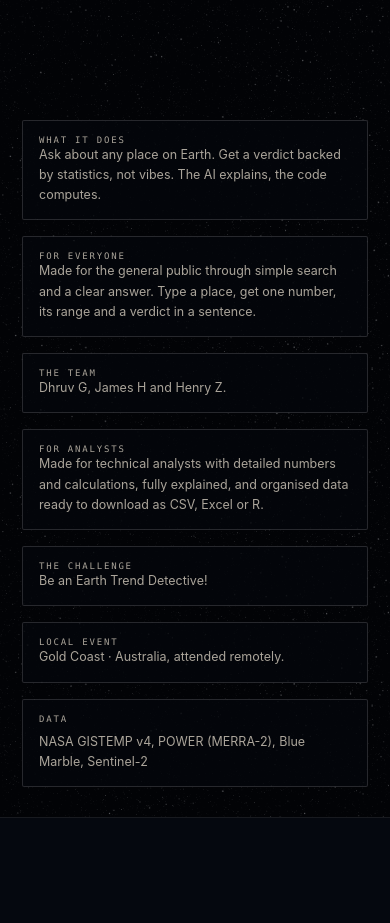
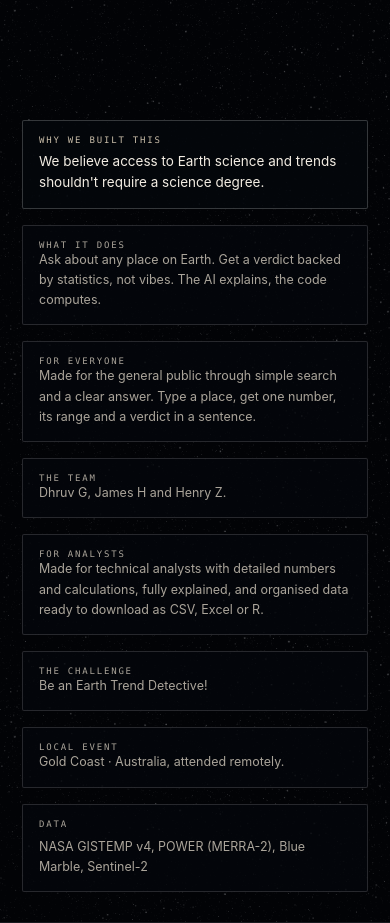
Before and after one commit to The-JamK/NASA-Hackathon-2026-Project-Earth, a website built with Vite: page index.html in a window 390 px wide. Shown: the part 600-1523 px from the top of the page. Before the commit the page ends 1418 px from the top, so only its background shows below. Built offline with nearby package versions, Linux system fonts and the light colour scheme; what globe.gl would draw is missing.

Commit message:
Say why the site exists, in a box above the Earth
The landing gains one more box and it is not another feature card: centred in the
sky over the sphere, it carries the belief the rest of the page is an argument
for, that access to Earth science and trends should not require a science
degree. It is the widest box on the page, its copy is a size larger than the
rest, and its contrast measures 17:1.

The wide layout gives it room by starting the globe 112px lower, which also
makes the sphere a little smaller and leaves the two columns of four more air
between them; above 1600px the boxes widen so they still carry a 1920 screen.
The statement takes its place third in the stacked phone layout, after the
globe, and the page still fits one screen on every desktop size measured.

Generated with Codebuff 🤖
Co-Authored-By: Codebuff <noreply@codebuff.com>

```diff
--- a/index.html
+++ b/index.html
@@ -34,6 +34,13 @@
         </div>
 
         <div class="hero-boxes">
+          <article class="hero-box hero-box--belief">
+            <p class="hero-label">Why we built this</p>
+            <p class="hero-box-text">
+              We believe access to Earth science and trends shouldn't require a science degree.
+            </p>
+          </article>
+
           <article class="hero-box hero-box--name">
             <h1 class="hero-name" id="hero-name">Gaussian Frontiers!</h1>
             <p class="hero-tagline">Signal &amp; Noise</p>
--- a/src/style.css
+++ b/src/style.css
@@ -1600,6 +1600,13 @@ html.landing body {
   z-index: 2;
 }
 
+/* On the wide layout the stage stops short of the top, so the one statement has
+   clear sky to sit in and the sphere sits a little lower and a little smaller,
+   which also leaves the two columns more air between them. */
+@media (min-width: 1201px) {
+  .hero-stage { top: 112px; }
+}
+
 .hero-scene {
   position: absolute;
   inset: 0;
@@ -1670,24 +1677,59 @@ html.landing body {
 .hero.is-ready .hero-box--challenge { animation-delay: 0.24s; }
 .hero.is-ready .hero-box--analyst { animation-delay: 0.36s; }
 .hero.is-ready .hero-box--event { animation-delay: 0.48s; }
+.hero.is-ready .hero-box--belief { animation-delay: 0.12s; }
 .hero.is-ready .hero-box--data { animation-delay: 0.6s; }
 
 @keyframes hero-box-in {
   to { opacity: 1; }
+}
+
+/* The one statement, centred in the sky above the sphere, in front of the canvas
+   so the planet's northern arc passes behind it. */
+.hero-box--belief {
+  left: 50%;
+  top: 2.4vh;
+  width: clamp(390px, 39vw, 620px);
+  padding: 12px 20px 13px;
+  transform: translateX(-50%);
+  border-color: rgba(255, 255, 255, 0.2);
+  background: rgba(4, 7, 12, 0.86);
+  text-align: center;
+}
+
+.hero-box--belief .hero-label {
+  margin-bottom: 6px;
+  color: #c9bda9;
+}
+
+.hero-box--belief .hero-box-text {
+  max-width: none;
+  margin: 0;
+  font-size: clamp(13.5px, 1vw, 15px);
+  line-height: 1.6;
+  color: var(--paper);
 }
 
 /* Eight boxes ride around the sphere in two arcs of four. The sphere passes in
    front of them, so only their inner edge is covered, and the arc follows it:
    the rows nearest the equator stand furthest out, while the top and bottom rows
-   step inwards with the circle. */
-.hero-box--name { left: calc(var(--box-left) + var(--box-bend)); top: 5vh; width: clamp(238px, 19vw, 290px); }
-.hero-box--public { left: var(--box-left); top: 29vh; }
-.hero-box--members { left: var(--box-left); top: 53vh; }
-.hero-box--about { left: calc(var(--box-left) + var(--box-bend)); bottom: 5vh; }
-.hero-box--challenge { right: calc(var(--box-left) + var(--box-bend)); top: 7.5vh; }
-.hero-box--analyst { right: var(--box-left); top: 31.5vh; }
-.hero-box--event { right: var(--box-left); top: 55.5vh; }
-.hero-box--data { right: calc(var(--box-left) + var(--box-bend)); bottom: 7.5vh; }
+   step inwards with the circle. The statement sits above all of them. */
+.hero-box--name { left: calc(var(--box-left) + var(--box-bend)); top: 3vh; width: clamp(238px, 19vw, 290px); }
+.hero-box--public { left: var(--box-left); top: 27vh; }
+.hero-box--members { left: var(--box-left); top: 51vh; }
+.hero-box--about { left: calc(var(--box-left) + var(--box-bend)); bottom: 4vh; }
+.hero-box--challenge { right: calc(var(--box-left) + var(--box-bend)); top: 6vh; }
+.hero-box--analyst { right: var(--box-left); top: 30vh; }
+.hero-box--event { right: var(--box-left); top: 54vh; }
+.hero-box--data { right: calc(var(--box-left) + var(--box-bend)); bottom: 6vh; }
+
+/* A very wide screen would leave the two columns looking thin against a globe
+   this size, so the boxes grow with the frame once there is room for it. */
+@media (min-width: 1600px) {
+  .hero-box { width: clamp(258px, 15vw, 296px); }
+  .hero-box--name { width: clamp(290px, 17vw, 330px); }
+  .hero-box--belief { width: clamp(430px, 33vw, 660px); }
+}
 
 .hero-name {
   margin: 0 0 8px;
@@ -1784,13 +1826,14 @@ html.landing body {
   .hero-boxes { display: contents; }
   .hero-box { position: static; width: min(100%, 640px); padding: 14px 16px; }
   .hero-box--name { order: 1; }
-  .hero-box--about { order: 2; }
-  .hero-box--public { order: 3; }
-  .hero-box--members { order: 4; }
-  .hero-box--analyst { order: 5; }
-  .hero-box--challenge { order: 6; }
-  .hero-box--event { order: 7; }
-  .hero-box--data { order: 8; }
+  .hero-box--belief { order: 3; width: min(100%, 640px); transform: none; text-align: left; }
+  .hero-box--about { order: 4; }
+  .hero-box--public { order: 5; }
+  .hero-box--members { order: 6; }
+  .hero-box--analyst { order: 7; }
+  .hero-box--challenge { order: 8; }
+  .hero-box--event { order: 9; }
+  .hero-box--data { order: 10; }
   .hero-name { font-size: clamp(34px, 9.4vw, 46px); }
   .hero-box-text { max-width: 42ch; }
   .hero-cursor { display: none; }
```
Also changed, not shown: GATES.md (+21 -2 lines), scripts/verify_app.mjs (+7 -5 lines), scripts/verify_hero.mjs (+18 -9 lines).
